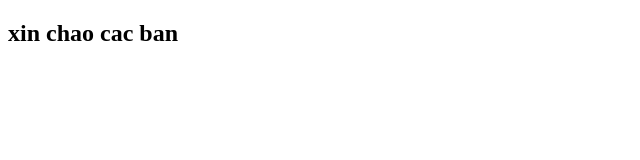
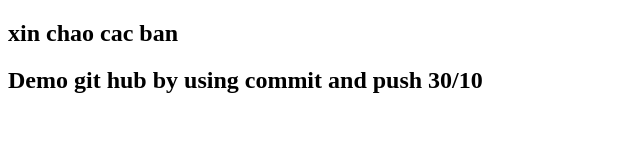
Before and after one commit to hoangthach1402/day2Gitdemo, a plain HTML site: page index.html in a window 1280 px wide. Shown: the whole page, without its empty margins (0-640 px from the left). Drawn offline with Linux system fonts and the light colour scheme.

Commit message:
update index

```diff
--- a/index.html
+++ b/index.html
@@ -9,6 +9,7 @@
 
 <body>
     <h2>xin chao cac ban</h2>
+    <h2>Demo git hub by using commit and push 30/10</h2>
 </body>
 
 </html>
```
